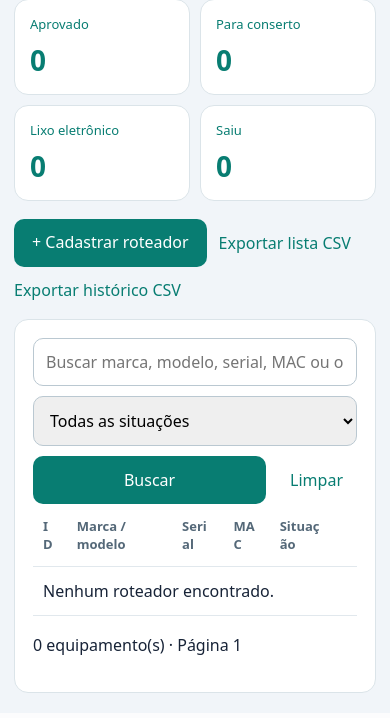
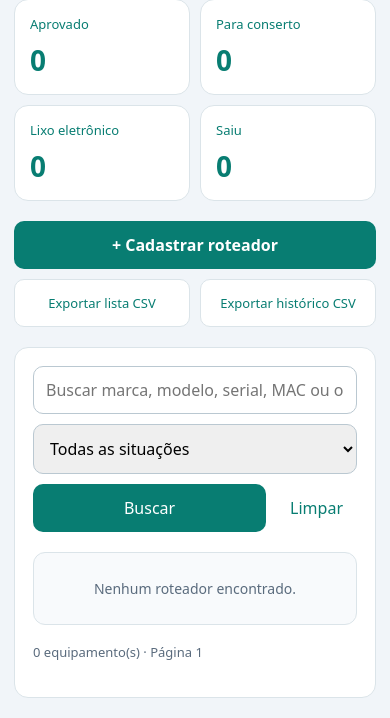
Before and after one commit to kauabarbosaa1728-web/roxreversalixo, a Flask app: page / in a window 390 px wide. Shown: the part 395-1113 px from the top of the page. Before the commit the page ends 1088 px from the top, so only its background shows below. Run offline with Flask 3, Linux system fonts and the light colour scheme; the visitor is signed in with stand-in values (Sample User, id 1); parts of the project's set-up code (start-up, migrations or seed data) failed here and were passed over.

Commit message:
Update index.html

```diff
--- a/templates/index.html
+++ b/templates/index.html
@@ -1,6 +1,148 @@
 {% extends 'base.html' %}
 
 {% block content %}
+<style>
+  @media (max-width: 600px) {
+    .dashboard-actions {
+      display: grid;
+      grid-template-columns: repeat(2, minmax(0, 1fr));
+      gap: 10px;
+      margin: 20px 0;
+    }
+
+    .dashboard-actions > .button {
+      grid-column: 1 / -1;
+      display: flex;
+      align-items: center;
+      justify-content: center;
+      font-weight: 600;
+    }
+
+    .dashboard-actions > a:not(.button) {
+      display: flex;
+      align-items: center;
+      justify-content: center;
+      text-align: center;
+      padding: 12px 8px;
+      min-height: 48px;
+      border: 1px solid #dbe4e9;
+      border-radius: 10px;
+      background: white;
+      font-size: 13px;
+    }
+
+    .equipment-table {
+      overflow: visible;
+      margin-top: 20px;
+    }
+
+    .equipment-table table,
+    .equipment-table tbody {
+      display: block;
+      width: 100%;
+    }
+
+    .equipment-table thead {
+      position: absolute;
+      width: 1px;
+      height: 1px;
+      padding: 0;
+      margin: -1px;
+      overflow: hidden;
+      clip: rect(0, 0, 0, 0);
+      white-space: nowrap;
+      border: 0;
+    }
+
+    .equipment-table tr {
+      display: block;
+      border: 1px solid #dbe4e9;
+      border-radius: 12px;
+      padding: 12px;
+      margin-bottom: 12px;
+      background: #f8fafc;
+    }
+
+    .equipment-table td {
+      display: grid;
+      grid-template-columns: 90px minmax(0, 1fr);
+      gap: 10px;
+      align-items: start;
+      padding: 8px 0;
+      border: 0;
+      font-size: 14px;
+    }
+
+    .equipment-table td::before {
+      content: attr(data-label);
+      color: #5a6b7d;
+      font-size: 12px;
+      font-weight: 600;
+      padding-top: 2px;
+    }
+
+    .equipment-table .cell-value {
+      min-width: 0;
+      overflow-wrap: anywhere;
+    }
+
+    .equipment-table .badge {
+      display: inline-block;
+      max-width: 100%;
+      white-space: normal;
+    }
+
+    .equipment-table td.row-action {
+      display: block;
+      padding-top: 12px;
+    }
+
+    .equipment-table td.row-action::before,
+    .equipment-table td.empty-state::before {
+      content: none;
+    }
+
+    .equipment-table .open-equipment {
+      display: flex;
+      align-items: center;
+      justify-content: center;
+      width: 100%;
+      min-height: 46px;
+      border-radius: 10px;
+      background: #087d72;
+      color: white;
+      font-weight: 600;
+    }
+
+    .equipment-table td.empty-state {
+      display: block;
+      text-align: center;
+      padding: 14px 0;
+      color: #5a6b7d;
+    }
+
+    .pagination {
+      gap: 10px;
+    }
+
+    .pagination > span {
+      width: 100%;
+      font-size: 13px;
+      color: #5a6b7d;
+    }
+
+    .pagination > a {
+      display: flex;
+      align-items: center;
+      justify-content: center;
+      min-height: 44px;
+      padding: 10px 16px;
+      border: 1px solid #dbe4e9;
+      border-radius: 10px;
+    }
+  }
+</style>
+
 <h1>Controle de reversa</h1>
 <p class="muted">Da devolução ao teste e ao destino final.</p>
 
@@ -13,7 +155,7 @@
   {% endfor %}
 </div>
 
-<div class="actions">
+<div class="actions dashboard-actions">
   <a class="button" href="{{ url_for('new') }}">
     + Cadastrar roteador
   </a>
@@ -31,11 +173,12 @@
   <form class="filters">
     <input
       name="q"
+      aria-label="Buscar equipamentos"
       placeholder="Buscar marca, modelo, serial, MAC ou origem"
       value="{{ request.args.get('q','') }}"
     >
 
-    <select name="status">
+    <select name="status" aria-label="Filtrar por situação">
       <option value="">Todas as situações</option>
 
       {% for status in statuses %}
@@ -49,49 +192,76 @@
     <a href="{{ url_for('index') }}">Limpar</a>
   </form>
 
-  <div class="table">
+  <div class="table equipment-table">
     <table>
       <thead>
         <tr>
-          <th>ID</th>
-          <th>Marca / modelo</th>
-          <th>Serial</th>
-          <th>MAC</th>
-          <th>Situação</th>
-          <th></th>
+          <th scope="col">ID</th>
+          <th scope="col">Marca / modelo</th>
+          <th scope="col">Serial</th>
+          <th scope="col">MAC</th>
+          <th scope="col">Situação</th>
+          <th scope="col"></th>
         </tr>
       </thead>
 
       <tbody>
         {% for item in records.items %}
           <tr>
-            <td>#{{ item.id }}</td>
-            <td>
-              {{ item.brand }}<br>
-              <b>{{ item.model }}</b>
+            <td data-label="ID">
+              <span class="cell-value">#{{ item.id }}</span>
             </td>
-            <td>{{ item.serial or '—' }}</td>
-            <td>{{ item.mac or '—' }}</td>
-            <td>
-              <span class="badge">{{ item.status }}</span>
+
+            <td data-label="Equipamento">
+              <span class="cell-value">
+                {{ item.brand }}<br>
+                <b>{{ item.model }}</b>
+              </span>
             </td>
-            <td>
-              <a href="{{ url_for('detail', item_id=item.id) }}">
+
+            <td data-label="Serial">
+              <span class="cell-value">
+                {{ item.serial or '—' }}
+              </span>
+            </td>
+
+            <td data-label="MAC">
+              <span class="cell-value">
+                {{ item.mac or '—' }}
+              </span>
+            </td>
+
+            <td data-label="Situação">
+              <span class="cell-value">
+                <span class="badge">{{ item.status }}</span>
+              </span>
+            </td>
+
+            <td class="row-action">
+              <a
+                class="open-equipment"
+                href="{{ url_for('detail', item_id=item.id) }}"
+                aria-label="Abrir equipamento {{ item.id }}"
+              >
                 Abrir
               </a>
             </td>
           </tr>
         {% else %}
           <tr>
-            <td colspan="6">Nenhum roteador encontrado.</td>
+            <td colspan="6" class="empty-state">
+              Nenhum roteador encontrado.
+            </td>
           </tr>
         {% endfor %}
       </tbody>
     </table>
   </div>
 
-  <div class="actions">
-    {{ records.total }} equipamento(s) · Página {{ records.page }}
+  <div class="actions pagination">
+    <span>
+      {{ records.total }} equipamento(s) · Página {{ records.page }}
+    </span>
 
     {% if records.has_prev %}
       <a href="{{ url_for('index', page=records.prev_num, q=request.args.get('q',''), status=request.args.get('status','')) }}">
```
